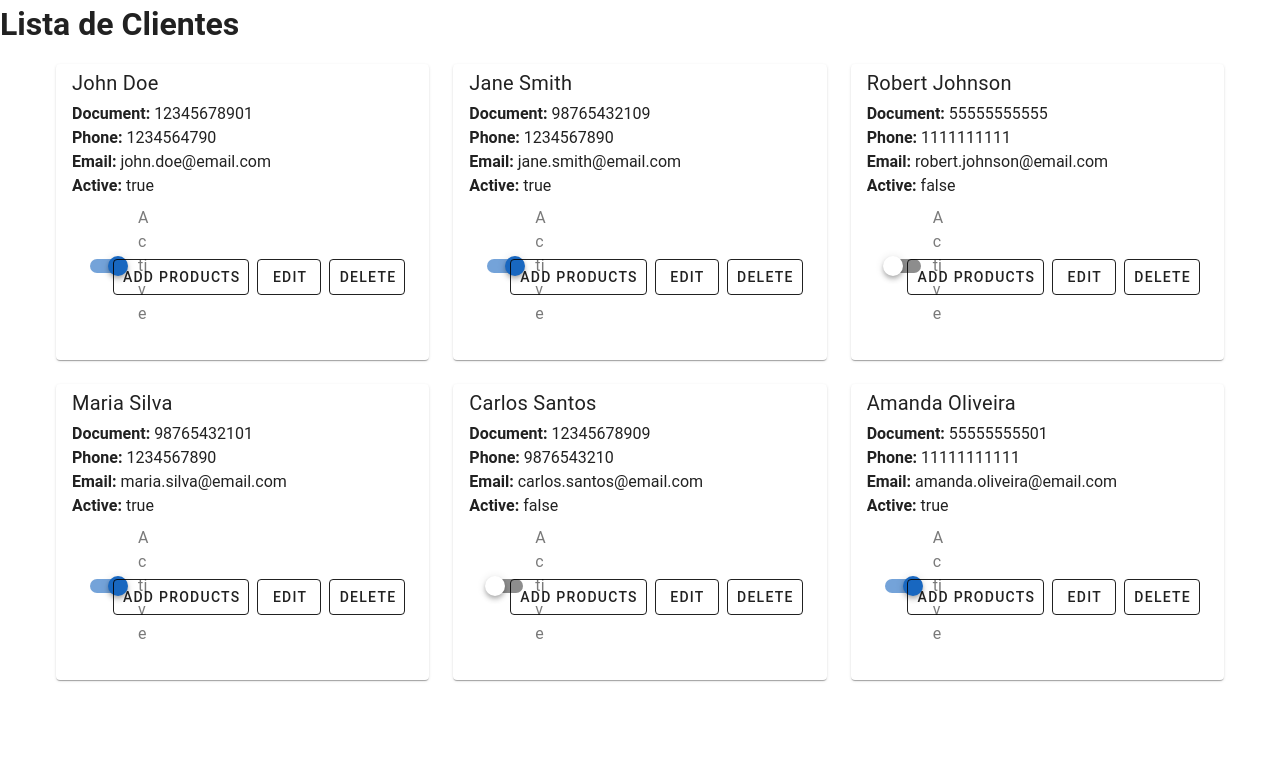
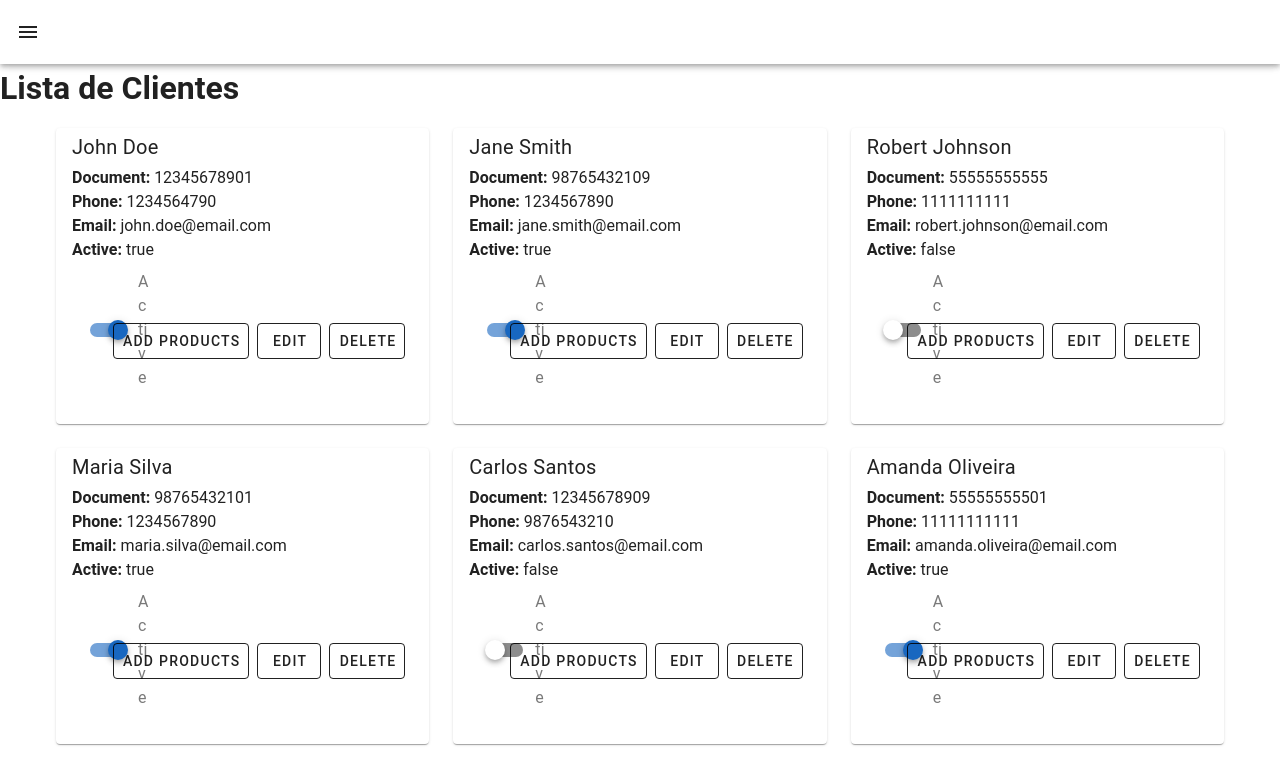
Before and after one commit to f-gi/stone-clients, a Vue app: page / in a window 1280 px wide. Shown: the top 784 px of the page. Built offline with nearby package versions, Linux system fonts and the light colour scheme.

Commit message:
feat: add menu

```diff
--- /dev/null
+++ b/src/components/Menu.vue
@@ -0,0 +1,35 @@
+<template>
+    <div>
+      <v-app-bar app>
+        <v-app-bar-nav-icon @click="toggleDrawer"></v-app-bar-nav-icon>
+      </v-app-bar>
+
+      <v-navigation-drawer app v-model="drawer">
+        <v-list>
+          <v-list-item v-for="route in routes" :key="route.path" link>
+            <router-link :to="route.path">{{ route.name }}</router-link>
+          </v-list-item>
+        </v-list>
+      </v-navigation-drawer>
+    </div>
+  </template>
+
+  <script setup>
+  import { ref } from 'vue'
+
+  const drawer = ref(false)
+
+  const routes = [
+    { path: '/', name: 'Home' },
+    { path: '/new-client', name: 'New Client' },
+    { path: '/products', name: 'Products' },
+    { path: '/new-product', name: 'New Product' },
+  ]
+
+  const toggleDrawer = () => {
+    drawer.value = !drawer.value
+  }
+  </script>
+
+  <style scoped lang="scss">
+  </style>
--- a/src/pages/AddProducts/index.vue
+++ b/src/pages/AddProducts/index.vue
@@ -1,4 +1,5 @@
 <template>
+    <Menu></Menu>
   <v-card>
     <v-list-item>
       <v-list-item-title class="headline text-h6 mb-1">
@@ -29,6 +30,7 @@ import { ref, onMounted } from 'vue'
 import { useClientsStore } from '@/store/clientsStore'
 import { useProductsStore } from '@/store/productsStore'
 import { useRouter } from 'vue-router'
+import Menu from '@/components/Menu.vue'
 
 const clientsStore = useClientsStore()
 const productsStore = useProductsStore()
--- a/src/pages/ClientsList/index.vue
+++ b/src/pages/ClientsList/index.vue
@@ -1,5 +1,6 @@
 <template>
   <div>
+    <Menu></Menu>
     <h1>Lista de Clientes</h1>
     <v-container>
       <v-row>
@@ -21,6 +22,8 @@
 import ClientItem from './partials/ClientItem.vue'
 import { ref, watchEffect } from 'vue'
 import { useClientsStore } from '@/store/clientsStore'
+import Menu from '@/components/Menu.vue'
+
 const clientsStore = useClientsStore()
 const clients = ref(clientsStore.clients)
 
--- a/src/pages/FormClient/index.vue
+++ b/src/pages/FormClient/index.vue
@@ -1,4 +1,5 @@
 <template>
+  <Menu></Menu>
   <v-form v-model="valid">
     <v-container>
       <v-row>
@@ -56,6 +57,7 @@
 import { ref, onMounted } from 'vue'
 import { useClientsStore } from '@/store/clientsStore'
 import { useRouter } from 'vue-router'
+import Menu from '@/components/Menu.vue'
 
 const clientsStore = useClientsStore()
 const router = useRouter()
@@ -80,8 +82,7 @@ const rules = {
   phone: [
     (value) => !!value || 'Phone is required',
     (value) =>
-      /^[0-9]{10,11}$/.test(value) ||
-      'Invalid phone format (99123456789)',
+      /^[0-9]{10,11}$/.test(value) || 'Invalid phone format (99123456789)',
   ],
   document: [
     (value) => !!value || 'Document is required',
@@ -117,7 +118,9 @@ const resetClient = () => {
 onMounted(() => {
   const routeClientId = router.currentRoute.value.params.id
   if (routeClientId) {
-    const existingClient = clientsStore.clients.find((c) => c.id === routeClientId)
+    const existingClient = clientsStore.clients.find(
+      (c) => c.id === routeClientId,
+    )
     if (existingClient) {
       client.value = { ...existingClient }
       isEditing.value = true
--- a/src/pages/FormProduct/index.vue
+++ b/src/pages/FormProduct/index.vue
@@ -1,4 +1,5 @@
 <template>
+  <Menu></Menu>
   <v-form v-model="valid">
     <v-container>
       <v-row>
@@ -32,6 +33,7 @@
 import { ref, onMounted } from 'vue'
 import { useProductsStore } from '@/store/productsStore'
 import { useRouter } from 'vue-router'
+import Menu from '@/components/Menu.vue'
 
 const productsStore = useProductsStore()
 const router = useRouter()
--- a/src/pages/ProductsList/index.vue
+++ b/src/pages/ProductsList/index.vue
@@ -1,4 +1,5 @@
 <template>
+  <Menu></Menu>
   <v-container>
     <h1>Product List</h1>
     <v-list>
@@ -15,6 +16,7 @@
 import { ref, watchEffect } from 'vue'
 import { useProductsStore } from '@/store/productsStore'
 import ProductItem from './partials/ProductItem.vue'
+import Menu from '@/components/Menu.vue'
 
 const productsStore = useProductsStore()
 const products = ref([])
```
